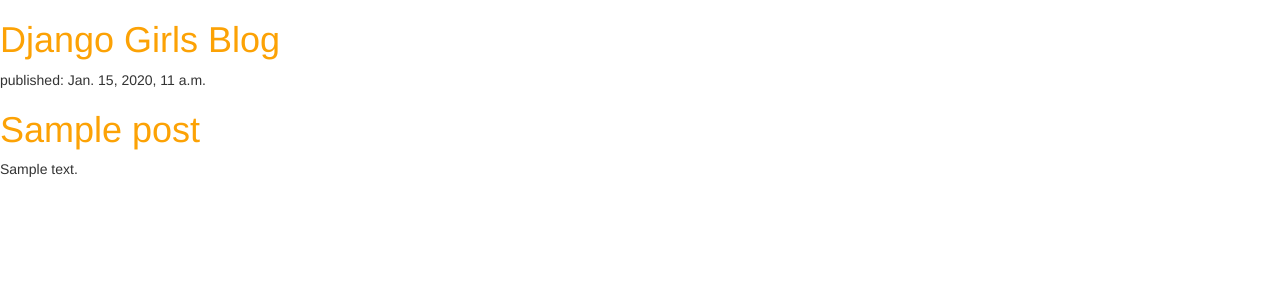
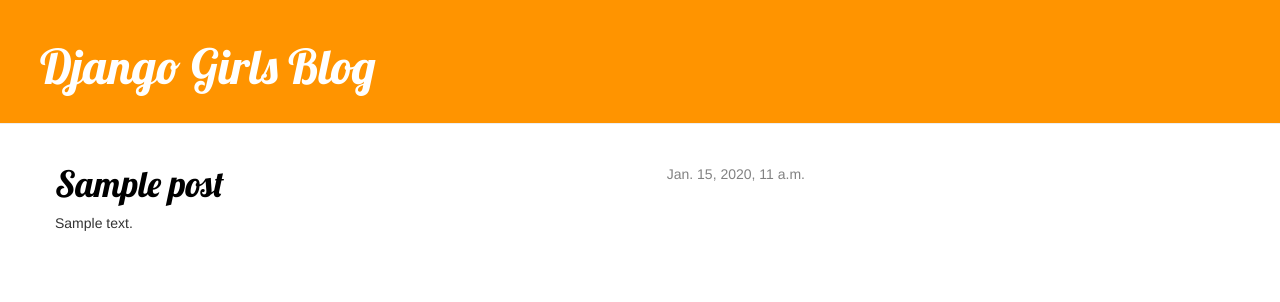
Before and after one commit to Akos022/my-first-blog, a Django app: template blog/templates/blog/post_list.html in a window 1280 px wide. Shown: the top 302 px of the page. Run offline with Django 3.2, Linux system fonts and the light colour scheme; the template is opened without the code that fills it: values that come from a table or form of the project are taken from there, others are empty; tables that the repository leaves empty hold one stand-in row (values such as "Sample post"); parts of the project's set-up code (start-up, migrations or seed data) failed here and were passed over; some libraries are stand-ins or nearby versions.

Commit message:
Added view and template for detailed blog post as well as CSS for the site.

```diff
--- a/blog/models.py
+++ b/blog/models.py
@@ -1,7 +1,5 @@
 from django.db import models
 from django.utils import timezone
-from django.shortcuts import render
-from .models import Post
 
 
 class Post(models.Model):
--- a/blog/static/css/blog.css
+++ b/blog/static/css/blog.css
@@ -1,3 +1,51 @@
 h1 a {
   color: #FCA205;
+  font-family: 'Lobster';
 }
+.page-header {
+    background-color: #ff9400;
+    margin-top: 0;
+    padding: 20px 20px 20px 40px;
+}
+
+.page-header h1, .page-header h1 a, .page-header h1 a:visited, .page-header h1 a:active {
+    color: #ffffff;
+    font-size: 36pt;
+    text-decoration: none;
+}
+
+.content {
+    margin-left: 40px;
+}
+
+h1, h2, h3, h4 {
+    font-family: 'Lobster', cursive;
+}
+
+.date {
+    float: right;
+    color: #828282;
+}
+
+.save {
+    float: right;
+}
+
+.post-form textarea, .post-form input {
+    width: 100%;
+}
+
+.top-menu, .top-menu:hover, .top-menu:visited {
+    color: #ffffff;
+    float: right;
+    font-size: 26pt;
+    margin-right: 20px;
+}
+
+.post {
+    margin-bottom: 70px;
+}
+
+.post h1 a, .post h1 a:visited {
+    color: #000000;
+}
--- /dev/null
+++ b/blog/templates/blog/base.html
@@ -0,0 +1,23 @@
+{% load staticfiles %}
+<html>
+    <head>
+        <title>Django Girls blog</title>
+        <link rel="stylesheet" href="//maxcdn.bootstrapcdn.com/bootstrap/3.2.0/css/bootstrap.min.css">
+        <link rel="stylesheet" href="//maxcdn.bootstrapcdn.com/bootstrap/3.2.0/css/bootstrap-theme.min.css">
+        <link href='//fonts.googleapis.com/css?family=Lobster&subset=latin,latin-ext' rel='stylesheet' type='text/css'>
+        <link rel="stylesheet" href="{% static 'css/blog.css' %}">
+    </head>
+    <body>
+    <div class="page-header">
+        <h1><a href="/">Django Girls Blog</a></h1>
+    </div>
+    <div class="content container">
+        <div class="row">
+            <div class="col-md-8">
+            {% block content %}
+            {% endblock %}
+            </div>
+        </div>
+    </div>
+</body>
+</html>
--- a/blog/templates/blog/post_list.html
+++ b/blog/templates/blog/post_list.html
@@ -1,22 +1,13 @@
-{% load staticfiles %}
-<html>
-    <head>
-        <title>Django Girls blog</title>
-        <link rel="stylesheet" href="//maxcdn.bootstrapcdn.com/bootstrap/3.2.0/css/bootstrap.min.css">
-        <link rel="stylesheet" href="//maxcdn.bootstrapcdn.com/bootstrap/3.2.0/css/bootstrap-theme.min.css">
-        <link rel="stylesheet" href="{% static 'css/blog.css' %}">
-    </head>
-    <body>
-        <div>
-            <h1><a href="/">Django Girls Blog</a></h1>
+{% extends 'blog/base.html' %}
+
+{% block content %}
+    {% for post in posts %}
+        <div class="post">
+            <div class="date">
+                {{ post.published_date }}
+            </div>
+            <h1><a href="">{{ post.title }}</a></h1>
+            <p>{{ post.text|linebreaksbr }}</p>
         </div>
-
-        {% for post in posts %}
-            <div>
-                <p>published: {{ post.published_date }}</p>
-                <h1><a href="">{{ post.title }}</a></h1>
-                <p>{{ post.text|linebreaksbr }}</p>
-            </div>
-        {% endfor %}
-    </body>
-</html>
+    {% endfor %}
+{% endblock %}
--- a/blog/views.py
+++ b/blog/views.py
@@ -3,5 +3,5 @@ from django.utils import timezone
 from .models import Post
 
 def post_list(request):
-     posts = Post.objects.filter(published_date__lte=timezone.now()).order_by('published_date')
-    return render(request, 'blog/post_list.html', {})
+    posts = Post.objects.filter(published_date__lte=timezone.now()).order_by('published_date')
+    return render(request, 'blog/post_list.html', {'posts': posts})
--- a/manage.py
+++ b/manage.py
@@ -1,6 +1,7 @@
-#!/usr/bin/env python
+#/usr/bin/env python
 import os
 import sys
+
 
 if __name__ == "__main__":
     os.environ.setdefault("DJANGO_SETTINGS_MODULE", "mysite.settings")
```
